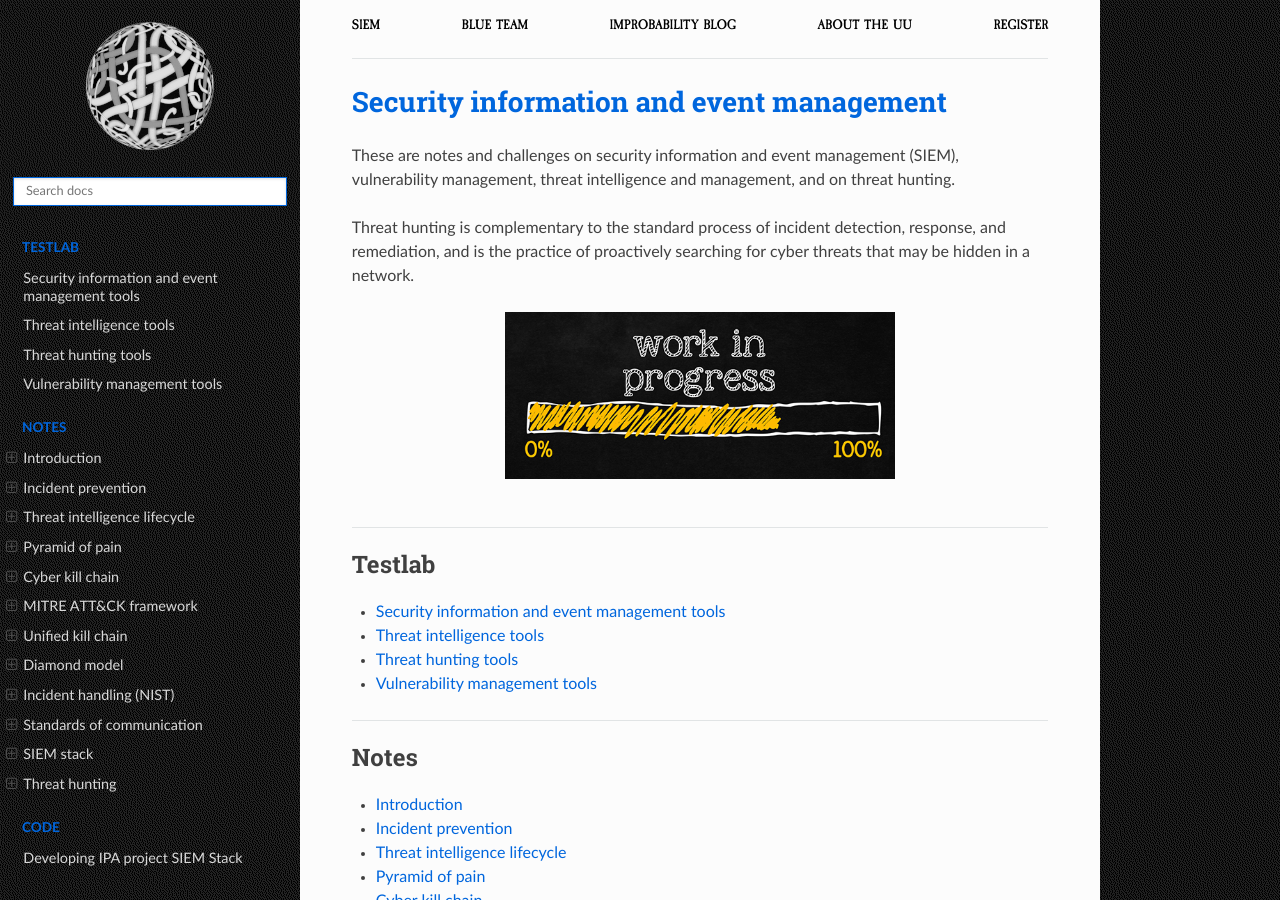
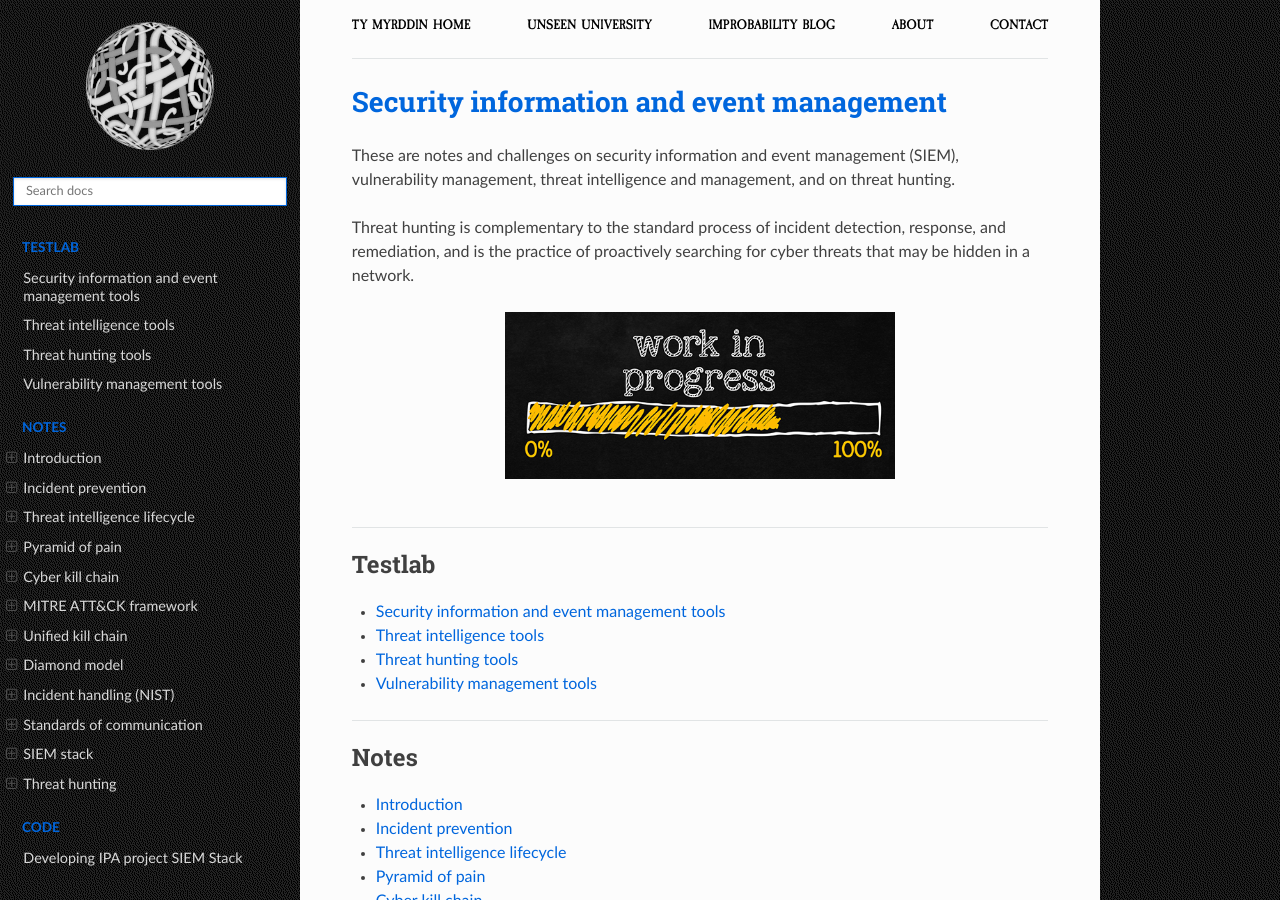
Before and after one commit to tymyrddin/blue-siem, a Sphinx documentation site: the page built from source/index.rst, in a window 1280 px wide and 900 px high. Built offline with Sphinx 7.4.7 and the Read the Docs theme 2.0.0, drawn with Linux system fonts in a browser that asks for light colours; some of the changed text lies outside the part shown.

Commit message:
Upgrades

```diff
--- a/source/_templates/breadcrumbs.html
+++ b/source/_templates/breadcrumbs.html
@@ -1,11 +1,11 @@
 <div class="container">
     <topnav>
             <ul>
-                <li class="nav__item"><a href="https://siem.tymyrddin.dev/" class="nav__link">SIEM</a></li>
-                <li class="nav__item"><a href="https://blue.tymyrddin.dev/" class="nav__link">Blue Team</a></li>
-                <li class="nav__item"><a href="https://uu.tymyrddin.dev/blog/" class="nav__link">Improbability Blog</a></li>
-                <li class="nav__item"><a href="https://uu.tymyrddin.dev/about/" class="nav__link">About the UU</a></li>
-                <li class="nav__item"><a href="https://uu.tymyrddin.dev/registration/" class="nav__link">Register</a></li>
+                <li class="nav__item"><a href="https://tymyrddin.dev/" class="nav__link">Ty Myrddin Home</a></li>
+                <li class="nav__item"><a href="https://uu.tymyrddin.dev/writeups/" class="nav__link">Unseen University</a></li>
+                <li class="nav__item"><a href="https://tymyrddin.dev/blogs/" class="nav__link">Improbability Blog</a></li>
+                <li class="nav__item"><a href="https://tymyrddin.dev/about/" class="nav__link">About</a></li>
+                <li class="nav__item"><a href="https://tymyrddin.dev/contact/" class="nav__link">Contact</a></li>
             </ul>
     </topnav>
     <hr>
--- a/source/_templates/footer.html
+++ b/source/_templates/footer.html
@@ -1,4 +1,4 @@
 {% extends "!footer.html" %}
 {%- block contentinfo %}
-        <a href="https://uu.tymyrddin.dev">Unseen University</a>, 2023, with a forest garden <a href="https://ut7.fr/">fostered by /ut7</a>.
+        <a href="https://uu.tymyrddin.dev">Unseen University</a>, 2024, with a forest garden <a href="https://ut7.fr/">fostered by /ut7</a>.
 {% endblock %}
--- a/source/conf.py
+++ b/source/conf.py
@@ -74,8 +74,4 @@
 # If true, "(C) Copyright ..." is shown in the HTML footer. Default is True.
 html_show_copyright = False
 
-# Intersphinx
-intersphinx_mapping = {
-    "blue": ("https://blue.tymyrddin.dev/", None),
-}
 myst_url_schemes = ["http", "https", ]
```
Also changed, not shown: requirements.txt (+17 -81 lines).
